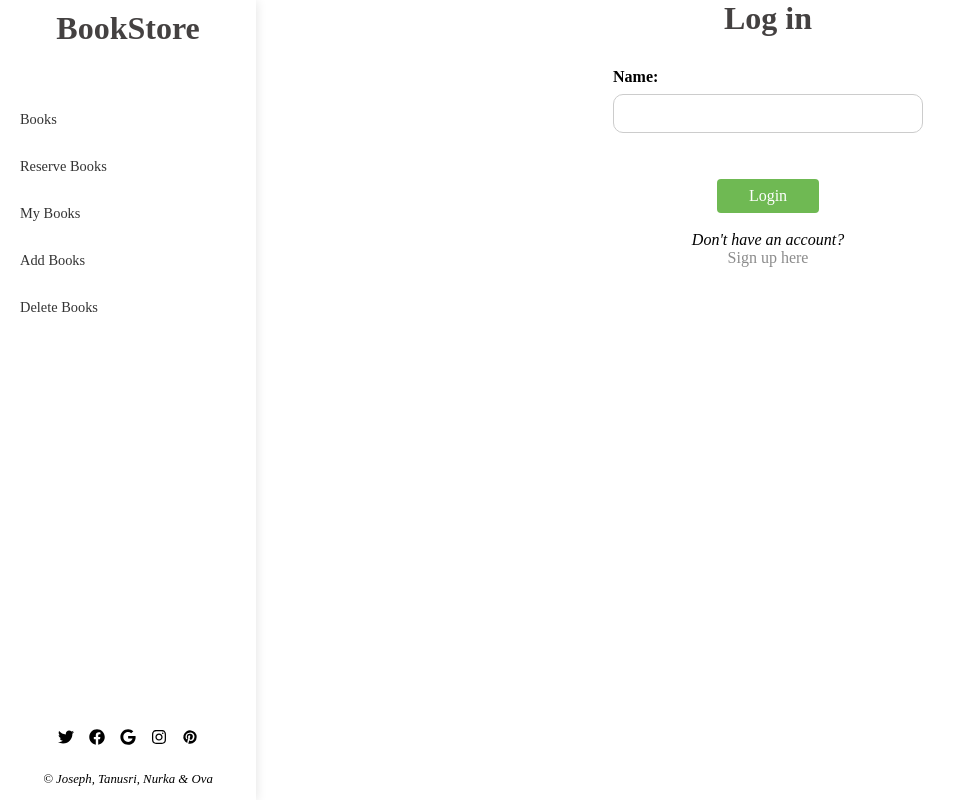
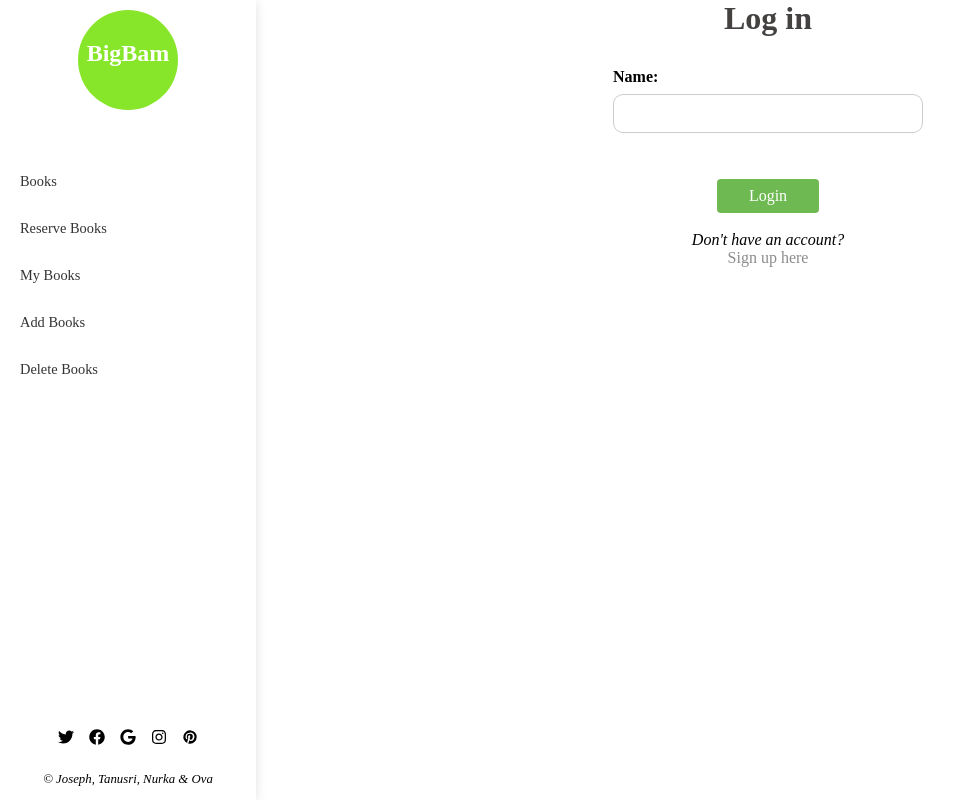
Before and after one commit to NurkaAmre/Final-Capstone-Front-end, a React (Create React App) app: page /signin in a window 1280 px wide. Shown: the whole page, without its empty margins (0-966 px from the left). Built offline with nearby package versions, Linux system fonts and the light colour scheme.

Commit message:
Small styling

```diff
--- a/src/component/deleteBook/RemoveBook.css
+++ b/src/component/deleteBook/RemoveBook.css
@@ -33,6 +33,10 @@
   padding: 0.2rem 1rem;
 }
 
+.delete-btn {
+  background: #88e62a;
+}
+
 @media screen and (min-width: 600px) {
   .deleteBookContainer > div {
     grid-template-columns: repeat(2, 1fr);
--- a/src/component/deleteBook/RemoveBook.jsx
+++ b/src/component/deleteBook/RemoveBook.jsx
@@ -74,7 +74,7 @@ const RemoveBook = () => {
                 <button
                   type="button"
                   onClick={() => deleteRequestHandler(book.id, book.title)}
-
+                  className="delete-btn"
                 >
                   Button
                 </button>
--- a/src/component/navbar/nav.css
+++ b/src/component/navbar/nav.css
@@ -8,6 +8,16 @@
   padding: 10px;
   padding-bottom: 100px;
   box-shadow: 1px 1px 10px rgba(0, 0, 0, 0.1);
+}
+
+.green {
+  background: #88e62a;
+  color: #fff;
+  width: 100px;
+  height: 100px;
+  border-radius: 50%;
+  font-size: 1.5rem;
+  padding-top: 30%;
 }
 
 .sidebar-header {
@@ -61,3 +71,15 @@
   font-size: 0.8rem;
   padding: 8px;
 }
+
+.signout-buttn {
+  background-color: #88e62a;
+  /* margin: 20%; */
+  position: absolute;
+  right: 90px;
+  padding: 5px 30px;
+}
+
+.relative {
+  position: relative;
+}
--- a/src/component/navbar/nav.js
+++ b/src/component/navbar/nav.js
@@ -2,7 +2,7 @@ import React from 'react';
 import { Link, useNavigate } from 'react-router-dom';
 import { RiPinterestFill } from 'react-icons/ri';
 import {
-  FaTwitter, FaFacebook, FaInstagram, FaGoogle,
+  FaTwitter, FaFacebook, FaInstagram, FaGoogle, FaBookOpen
 } from 'react-icons/fa';
 import isUserSigned from '../../helpers/auth';
 import './nav.css';
@@ -16,21 +16,35 @@ const Navigation = () => {
 
   return (
     <div className="sidebar">
+      {isUserSigned() && (
+        <div className='relative'>
+          <button type="button" className="signout-buttn" onClick={signOut}>
+            Sign out
+          </button>
+        </div>
+      )}
       <div className="sidebar-header">
-        <h1>BookStore</h1>
+        <h1 className='green'>BigBam</h1>
       </div>
       <div className="sidebar-content">
-        <Link to="/"><li>Books</li></Link>
-        <Link to="/reservations/new"><li>Reserve Books</li></Link>
-        <Link to="/reservations"><li>My Books</li></Link>
-        <Link to="/new-book"><li>Add Books</li></Link>
-        <Link to="/delete-book"><li>Delete Books</li></Link>
+        <Link to="/">
+          <li>Books</li>
+        </Link>
+        <Link to="/reservations/new">
+          <li>Reserve Books</li>
+        </Link>
+        <Link to="/reservations">
+          <li>My Books</li>
+        </Link>
+        <Link to="/new-book">
+          <li>Add Books</li>
+        </Link>
+        <Link to="/delete-book">
+          <li>Delete Books</li>
+        </Link>
       </div>
-      {isUserSigned() && (
-        <div className="signout-buttn"><button type="button" onClick={signOut}>Sign out</button></div>
-      )}
+
       <div className="social-icons">
-
         <FaTwitter />
 
         <FaFacebook />
@@ -40,9 +54,10 @@ const Navigation = () => {
         <FaInstagram />
 
         <RiPinterestFill />
-
       </div>
-      <span id="copyright"><i>&copy; Joseph, Tanusri, Nurka & Ova</i></span>
+      <span id="copyright">
+        <i>&copy; Joseph, Tanusri, Nurka & Ova</i>
+      </span>
     </div>
   );
 };
--- a/src/index.css
+++ b/src/index.css
@@ -6,3 +6,8 @@
   padding: 0;
   box-sizing: border-box;
 }
+
+.green {
+  background: rgb(73, 230, 52);
+  margin-top: 10%;
+}
```
